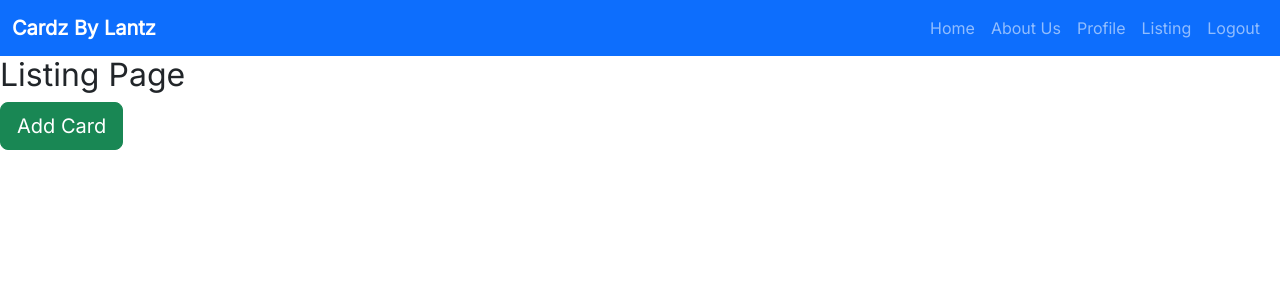
After one commit to muic-trading-cards/backend, a Flask app: page /listing in a window 1280 px wide. The commit adds this page. Shown: the top 300 px of the page. Run offline with Flask 3, Linux system fonts and the light colour scheme; the visitor is signed in with stand-in values (Sample User, id 1); parts of the project's set-up code (start-up, migrations or seed data) failed here and were passed over.

Commit message:
Added listing and add_listing pages

```diff
--- a/app/__init__.py
+++ b/app/__init__.py
@@ -33,6 +33,10 @@ def create_app():
     from .auth import auth as auth_blueprint
     app.register_blueprint(auth_blueprint)
 
+    # blueprint for listing parts of app
+    from .listing import listing as listing_blueprint
+    app.register_blueprint(listing_blueprint)
+
     # blueprint for non-auth parts of app
     from .main import main as main_blueprint
     app.register_blueprint(main_blueprint)
--- /dev/null
+++ b/app/listing.py
@@ -0,0 +1,18 @@
+from flask import Blueprint, render_template, redirect, url_for, request, flash
+from flask_login import login_required, current_user
+from app.schema import *
+
+listing = Blueprint('listing', __name__)
+
+@listing.route('/listing')
+@login_required
+def display_listing():
+    return render_template('listing.html')
+
+@listing.route('/create_listing',methods=["POST", "GET"])
+@login_required
+def create_listing():
+    if request.method == "GET":
+        return render_template("add_listing.html")
+    else:
+        return redirect(url_for("display_listing"))
--- /dev/null
+++ b/app/templates/add_listing.html
@@ -0,0 +1,4 @@
+{% extends "base.html" %}
+{% block content %}
+<h2>Add Listing Page</h2>
+{% endblock %}
--- a/app/templates/base.html
+++ b/app/templates/base.html
@@ -44,6 +44,14 @@
 				</li>
 				{% endif %}
 
+				{% if current_user.is_authenticated %}
+				<li>
+					<a href="{{ url_for('listing.display_listing') }}" class="nav-link">
+						Listing
+					</a>
+				</li>
+				{% endif %}
+
 				{% if not current_user.is_authenticated %}
 				<li>
 					<a href="{{ url_for('auth.login') }}" class="nav-link" >
--- /dev/null
+++ b/app/templates/listing.html
@@ -0,0 +1,7 @@
+{% extends "base.html" %}
+{% block content %}
+<h2>Listing Page</h2>
+<a href="{{ url_for('listing.create_listing') }}">
+    <button class="btn btn-success btn-block btn-lg">Add Card</button>
+</a>
+{% endblock %}
```
